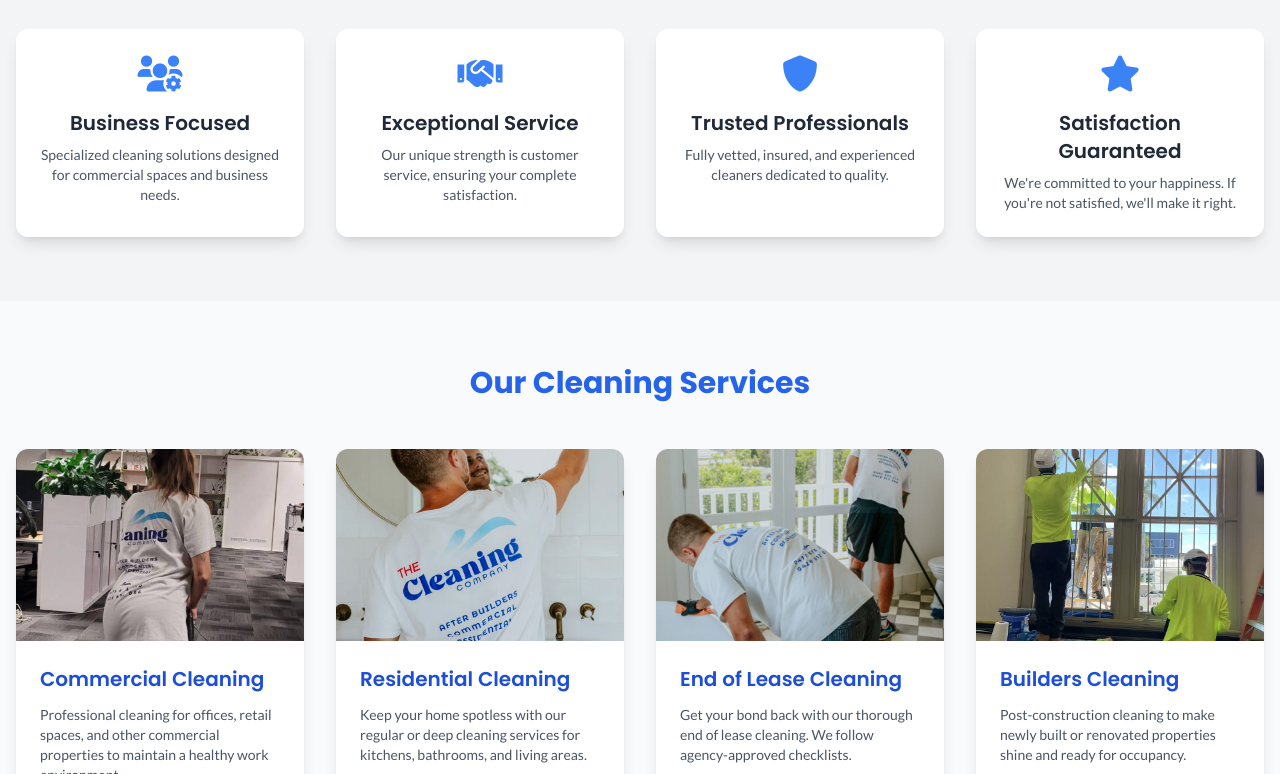
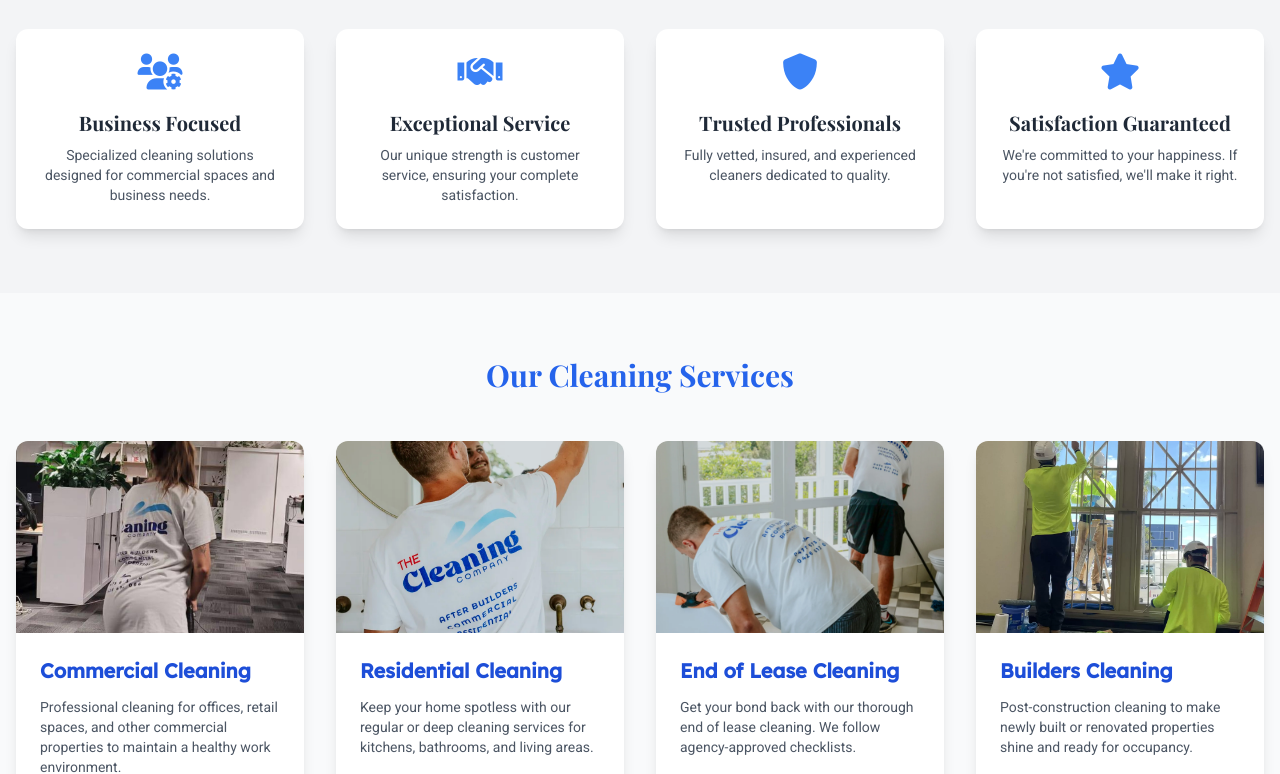
Before and after one commit to MartinDorado/the-cleaning-company-syd-website, a plain HTML site: page index.html in a window 1280 px wide. Shown: the part 675-1449 px from the top of the page. Drawn offline with nearby package versions, Linux system fonts and the light colour scheme.

Commit message:
Update fonts in index.html and main.css (Playfair, Roboto, Lexend Deca)

```diff
--- a/assets/css/main.css
+++ b/assets/css/main.css
@@ -1,9 +1,13 @@
-body {
-            font-family: 'Lato', sans-serif;
+        body {
+    font-family: 'Roboto', system-ui, -apple-system, 'Segoe UI', 'Helvetica Neue', Arial, sans-serif;
+}
+        h1, h2, h3, h4, h5, h6 {
+    font-family: 'Playfair Display', serif;
+}
+        .btn, .cta-button, nav, .service-card h3, .faq-question {
+            font-family: 'Lexend Deca', 'Roboto', sans-serif;
         }
-        h1, h2, h3, h4, h5, h6 {
-            font-family: 'Poppins', sans-serif;
-        }
+
 
         .hero-bg {
             background-image:
--- a/index.html
+++ b/index.html
@@ -23,9 +23,13 @@
 
 
 
+    <!-- Google Fonts: Playfair Display, Roboto, Lexend Deca -->
     <link rel="preconnect" href="https://fonts.googleapis.com">
     <link rel="preconnect" href="https://fonts.gstatic.com" crossorigin>
-    <link href="https://fonts.googleapis.com/css2?family=Lato:wght@400;700&family=Poppins:wght@600;700&display=swap" rel="stylesheet">
+    <!-- Google Fonts: Playfair Display, Roboto, Lexend Deca -->
+<link rel="preconnect" href="https://fonts.googleapis.com">
+<link rel="preconnect" href="https://fonts.gstatic.com" crossorigin>
+<link href="https://fonts.googleapis.com/css2?family=Playfair+Display:wght@400;700&family=Roboto:wght@300;400;500&family=Lexend+Deca:wght@300;500&display=swap" rel="stylesheet">
 
     <link rel="stylesheet" href="https://cdnjs.cloudflare.com/ajax/libs/font-awesome/6.0.0-beta3/css/all.min.css">
     <link rel="stylesheet" href="assets/css/main.css">
```
